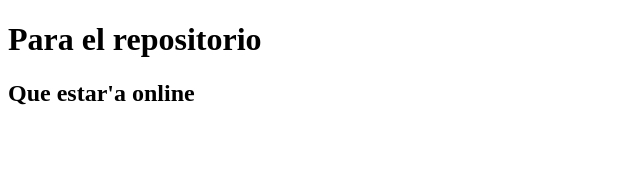
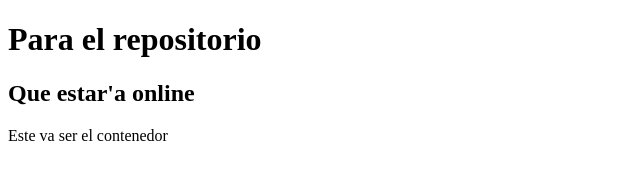
Before and after one commit to joniigt/repositorio2025, a plain HTML site: page index.html in a window 1280 px wide. Shown: the whole page, without its empty margins (0-640 px from the left). Drawn offline with Linux system fonts and the light colour scheme.

Commit message:
contenedor principal fix

```diff
--- a/index.html
+++ b/index.html
@@ -8,6 +8,6 @@
 <body>
     <h1>Para el repositorio</h1>
     <h2>Que estar'a online</h2>
-    <div class="contenedor"></div>
+    <div class="contenedor">Este va ser el contenedor</div>
 </body>
 </html>
```
